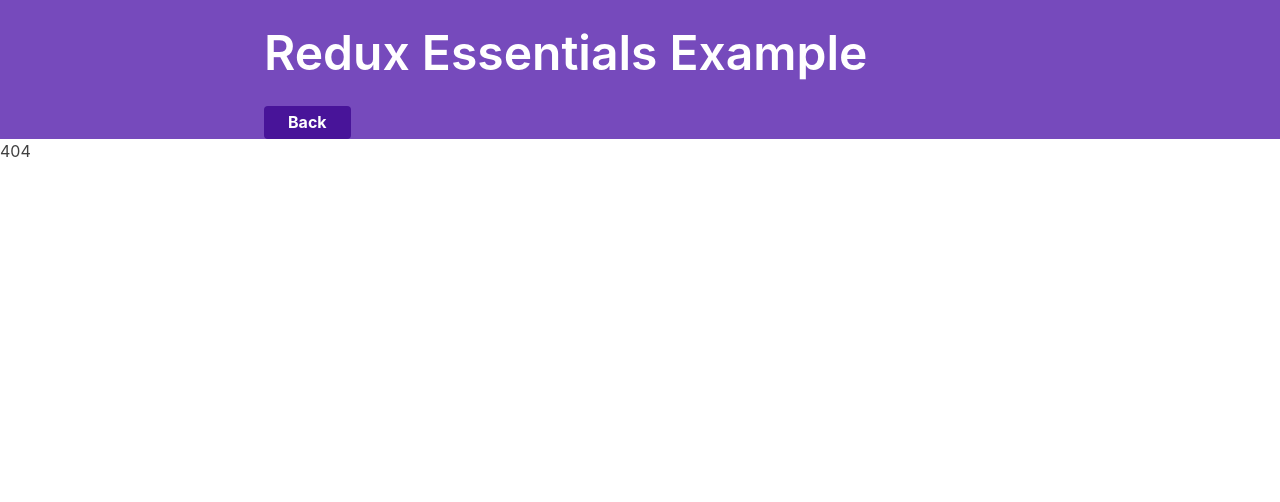
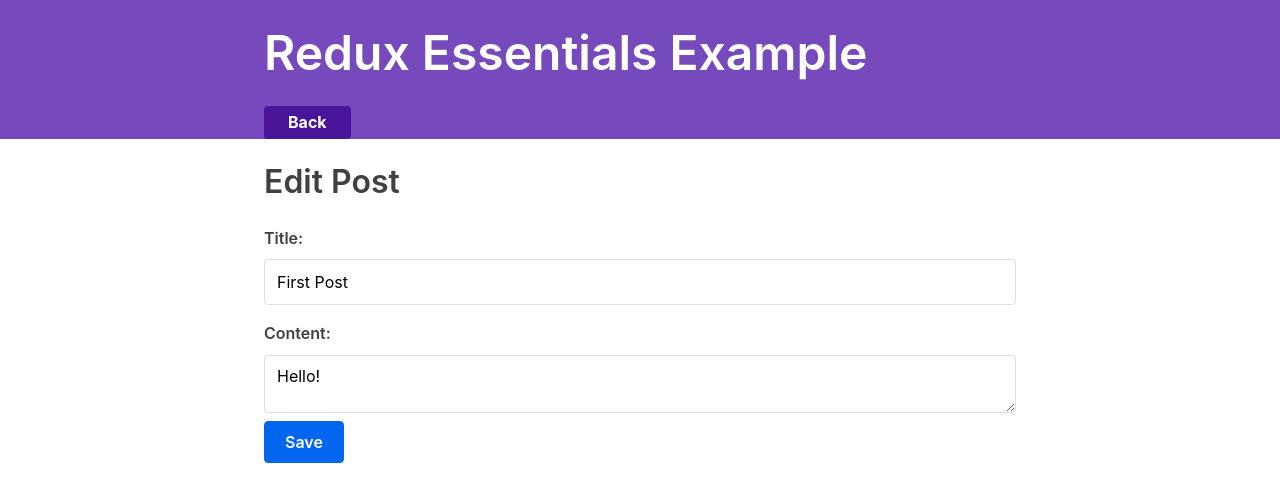
Before and after one commit to MrManYoYo/ts-react-redux-learn-example-app, a React (Create React App) app: page /editPost/1 in a window 1280 px wide. Before the commit this address had no page. Shown: the top 502 px of the page. Built offline with nearby package versions, Linux system fonts and the light colour scheme.

Commit message:
[step 4] - add edit post form

```diff
--- a/src/App.tsx
+++ b/src/App.tsx
@@ -12,6 +12,7 @@
 import PostsList from './features/posts/PostsList'
 import AddPostForm from './features/posts/AddPostForm';
 import SinglePostPage from './features/posts/SinglePostPage';
+import EditPostForm from './features/posts/EditPostForm';
 
 function App() {
   return (
@@ -32,6 +33,10 @@
             <Route path=':postId' element={ <SinglePostPage /> }></Route>
           </Route>
 
+          <Route path='/editPost' element={ <EditPostForm /> }>
+            <Route path=':postId' element={ <EditPostForm /> }></Route>
+          </Route>
+
           <Route path='*' element={ <div>404</div> }></Route>
 
         </Routes>
--- /dev/null
+++ b/src/features/posts/EditPostForm.tsx
@@ -0,0 +1,68 @@
+import React, { useState } from 'react';
+import { useSelector, useDispatch } from 'react-redux'
+import { useParams, useNavigate } from 'react-router-dom'
+
+import { selectPosts, postUpdated } from './postsSlice'
+
+
+const EditPostForm = () => {
+  const dispatch = useDispatch()
+  const navigate = useNavigate()
+
+  const { postId } = useParams()
+  const posts = useSelector(selectPosts)
+  const post = posts.find(post => post.id === postId)
+
+  const defaultTitle = (post && post.title) || ''
+  const defaultContent = (post && post.content) || ''
+
+  const [title, setTitle] = useState(defaultTitle)
+  const [content, setContent] = useState(defaultContent)
+
+  const onTitleChange = (e: React.ChangeEvent<HTMLInputElement>) => setTitle(e.target.value)
+  const onContentChange = (e: React.ChangeEvent<HTMLTextAreaElement>) => setContent(e.target.value)
+
+  const onSaveHandle = () => {
+    if (title && content) {
+      dispatch(postUpdated({
+        postId,
+        title,
+        content
+      }))
+      navigate('/')
+    }
+  }
+
+  if (!post) {
+    return (
+      <section>
+        <h2>Not Found</h2>
+      </section>
+    )
+  }
+
+  return (
+    <section>
+      <h2>Edit Post</h2>
+      <form>
+        <label htmlFor='postTitle'>Title:</label>
+        <input
+          name='postTitle'
+          id='postTitle'
+          type='text'
+          value={title}
+          onChange={onTitleChange} />
+        <label htmlFor='postContent'>Content:</label>
+        <textarea
+          name='postContent'
+          id='postContent'
+          value={content}
+          onChange={onContentChange} />
+
+        <button type='button' onClick={onSaveHandle}>Save</button>
+      </form>
+    </section>
+  );
+}
+
+export default EditPostForm;
--- a/src/features/posts/SinglePostPage.tsx
+++ b/src/features/posts/SinglePostPage.tsx
@@ -1,15 +1,21 @@
 import React from 'react';
 import { useSelector } from 'react-redux'
-import { useParams } from 'react-router-dom'
+import { useParams, useNavigate } from 'react-router-dom'
 
 import { selectPosts } from './postsSlice'
 
 const SinglePostPage = ({ match }: any) => {
+  const navigate = useNavigate()
+
   const { postId } = useParams()
 
   const posts = useSelector(selectPosts)
 
   const post = posts.find(post => post.id === postId)
+
+  const onEditHandle = () => {
+    navigate(`/editPost/${postId}`)
+  }
 
   if (!post) {
     return (
@@ -23,6 +29,8 @@
     <section>
       <h2>{post.title}</h2>
       <p>{post.content}</p>
+
+      <button type='button' onClick={onEditHandle}>Edit Post</button>
     </section>
   );
 }
--- a/src/features/posts/postsSlice.ts
+++ b/src/features/posts/postsSlice.ts
@@ -37,12 +37,21 @@
           meta: null,
         }
       }
+    },
+    postUpdated (state, action) {
+      const { postId, title, content } = action.payload
+      const post = state.posts.find(post => post.id === postId)
+
+      if (post) {
+        post.title = title
+        post.content = content
+      }
     }
   }
 })
 
 export const selectPosts = (state: RootState) => state.posts.posts
 
-export const { postAdded } = postsSlice.actions
+export const { postAdded, postUpdated } = postsSlice.actions
 
 export default postsSlice.reducer
```
